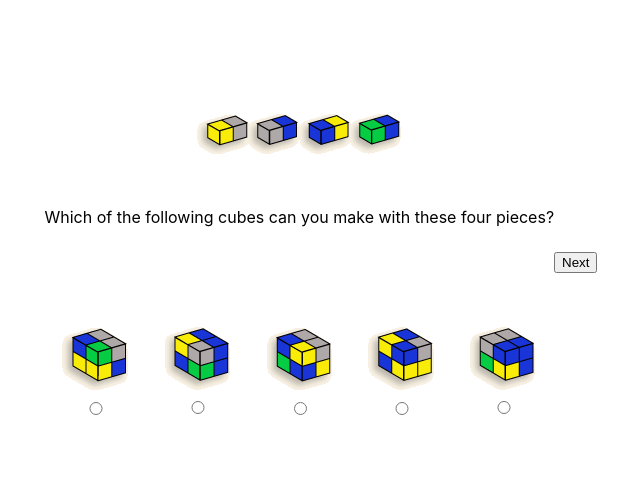
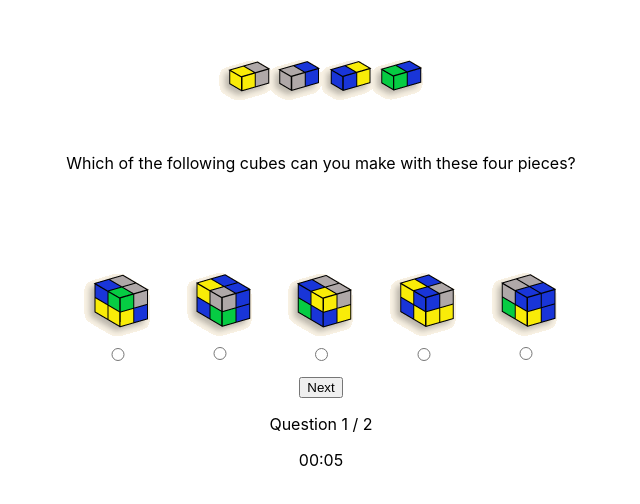
Before and after one commit to uoa-compsci399-s2-2022/spatial-skills-web-app, a React (Create React App) app in the folder client/: page /test in a window 1280 px wide. Shown: the part 138-642 px from the top of the page, without its empty margins (319-959 px from the left). Built offline with nearby package versions, Linux system fonts and the light colour scheme.

Commit message:
Add (faulty) timer + question num functionality

```diff
--- a/client/src/containers/Test.jsx
+++ b/client/src/containers/Test.jsx
@@ -1,18 +1,19 @@
 import '../styles/Test.css';
-import React from 'react';
+import React, { useState, useRef, useEffect } from 'react';
 
 
 class Test extends React.Component {
     constructor(props) {
         super(props);
         this.state = {
-            questionBank: [images, images2],
             questionNum: 1,
+            questionTime: 10,
         };
+        this.questionBank = [images, images2];
     }
 
-    handleClick(i) {
-        if (i < this.state.questionBank.length) {
+    nextQuestion(i) {
+        if (i < this.questionBank.length) {
             this.setState({
                 questionNum: this.state.questionNum + 1,
             })
@@ -25,8 +26,11 @@ class Test extends React.Component {
     render() {
         return (
             <div className='test'>
-                <TestContent question={this.state.questionBank[this.state.questionNum - 1]}/>
-                <NextButton onClick={() => this.handleClick(this.state.questionNum)}/>
+                <TestContent question={this.questionBank[this.state.questionNum - 1]}/>
+                <NextButton onClick={() => this.nextQuestion(this.state.questionNum)}/>
+
+                <TestProgress current={this.state.questionNum} total={this.questionBank.length}/>
+                <TestTimer seconds={this.state.questionTime} onFinish={() => this.nextQuestion(this.state.questionNum)}/>
             </div>
         )
     }
@@ -41,6 +45,14 @@ class NextButton extends React.Component {
     }
 }
 
+function TestProgress(props) {
+    return (
+        <div>
+            Question {props.current} / {props.total}
+        </div>
+    )
+}
+
 class TestContent extends React.Component {
     render() {
         return (
@@ -51,6 +63,64 @@ class TestContent extends React.Component {
         )
     }
 }
+
+const TestTimer = () => {
+    const Ref = useRef(null);
+    // The state for our timer
+    const [timer, setTimer] = useState('00:00');
+
+    const getTimeRemaining = (e) => {
+        const total = Date.parse(e) - Date.parse(new Date());
+        const seconds = Math.floor((total / 1000) % 60);
+        const minutes = Math.floor((total / 1000 / 60) % 60);
+        return {
+            total, minutes, seconds
+        };
+    }
+
+    const startTimer = (e) => {
+        let { total, minutes, seconds }
+                    = getTimeRemaining(e);
+        if (total >= 0) {
+            setTimer(
+                (minutes > 9 ? minutes : '0' + minutes) + ':'
+                + (seconds > 9 ? seconds : '0' + seconds)
+            )
+        } else {
+            this.onFinish();
+        }
+    }
+
+    const clearTimer = (e) => {
+        setTimer('00:10');
+        if (Ref.current) clearInterval(Ref.current);
+        const id = setInterval(() => {
+            startTimer(e);
+        }, 1000)
+        Ref.current = id;
+    }
+
+    const getDeadTime = () => {
+        let deadline = new Date();
+        deadline.setSeconds(deadline.getSeconds() + 10);
+        return deadline;
+    }
+
+    useEffect(() => {
+        clearTimer(getDeadTime());
+    }, []);
+
+    const onClickReset = () => {
+        clearTimer(getDeadTime());
+    }
+
+    return (
+        <div className="timer">
+            {timer}
+        </div>
+    )
+}
+
 
 class Question extends React.Component {
     renderQuestionImage() {
@@ -86,9 +156,10 @@ class Answer extends React.Component {
 
     render() {  // Currently only allows multichoice answers. We should also make an entry type answer
         return (
-            <div className='test__answers'>
+            <form action={console.log("answer submit")} className='test__answers'>
                 {this.renderMultiChoiceAnswers()}
-            </div>
+            </form>
+
         )
     }
 }
--- a/client/src/styles/Test.css
+++ b/client/src/styles/Test.css
@@ -2,8 +2,10 @@
     display: flex;
     align-items: center;
     justify-content: center;
+    flex-direction: column;
     height: 100vh;
     width: 100vw;
+    gap: 1rem;
 }
 
 
```
